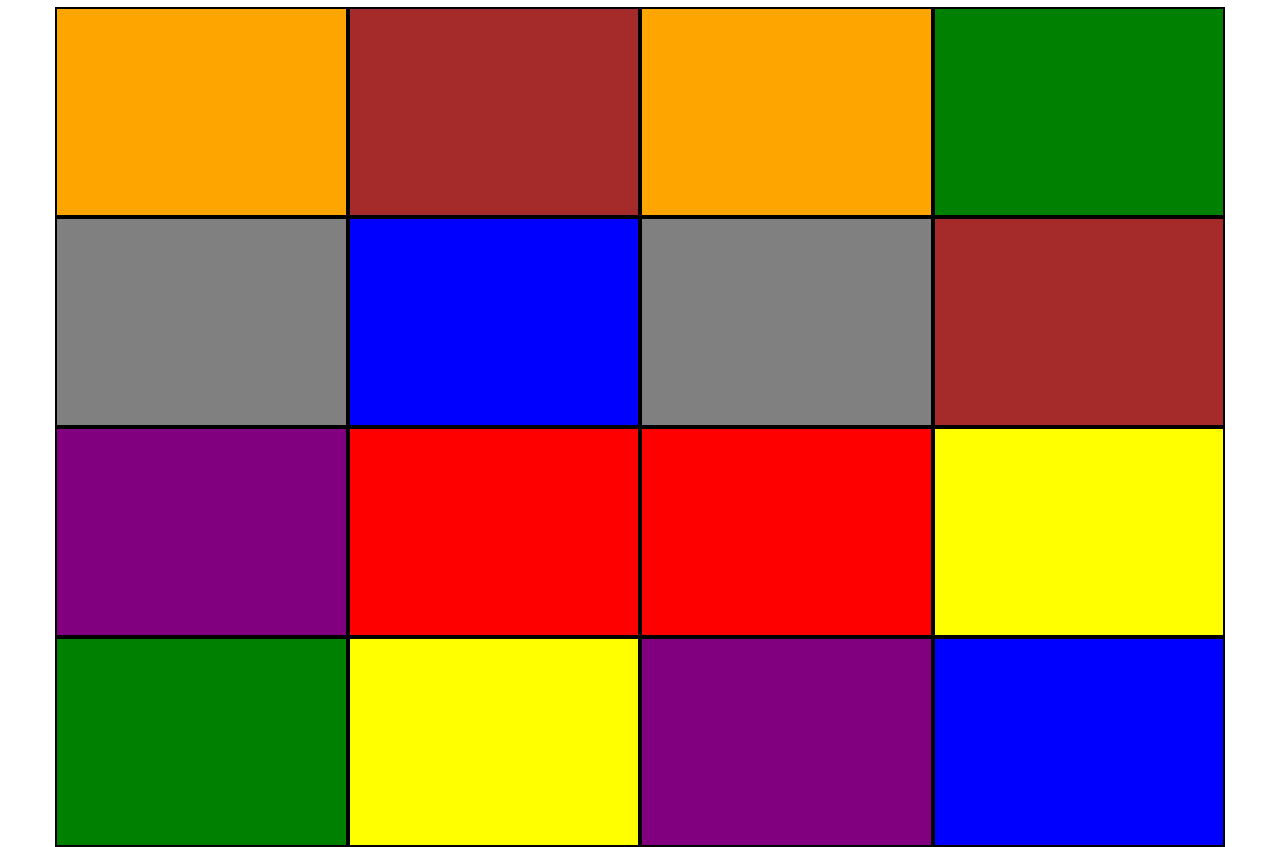
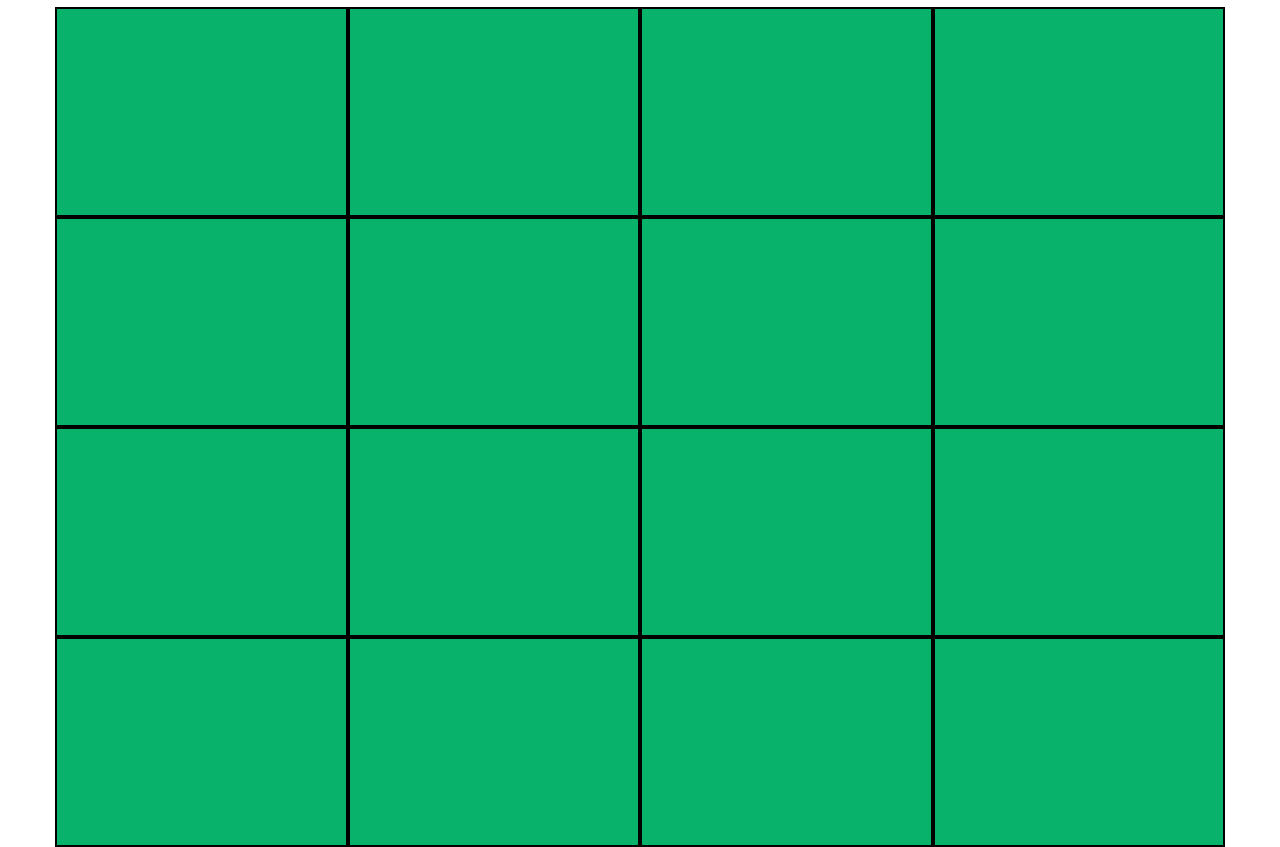
Before and after one commit to krlmazanik/memory-game, a plain HTML site: page index.html in a window 1280 px wide. Shown: the part 56-903 px from the top of the page. Drawn offline with nearby package versions, Linux system fonts and the light colour scheme.

Commit message:
cleared a bit

```diff
--- a/css/style.css
+++ b/css/style.css
@@ -2,50 +2,23 @@ h2 {
 	text-align: center !important;
 }
 
-.col-md-3 {
+.cell {
 	border: 2px solid black;
 	height: 210px;
-}
-
-.orange {
-	background-color: orange;
-}
-
-.yellow {
-	background-color: yellow;
-}
-
-.gray {
-	background-color: gray;
-}
-
-.brown {
-	background-color: brown;
-}
-
-.blue {
-	background-color: blue;
-}
-
-.green {
-	background-color: green;
-}
-
-.red {
-	background-color: red;
-}
-
-.purple {
-	background-color: purple;
+	transition: background 0.5s;
 }
 
 .closed {
-	background-color: #08b26b;
+	background-color: #08b26b !important;
 }
 
-.closed:hover {
+.opened {
+	transition: background 0.5s;
+}
+
+/*.closed:hover {
 	background-color: #02e285;
-}
+}*/
 
 .done {
 	background-color: #ffffff;
--- a/index.html
+++ b/index.html
@@ -9,31 +9,25 @@
 	<h2>Blocks left: <span id='left'>16</span></h2>
 	<div class="container" id="board">
 		<div class="row">
-			<div class="col-md-3 col-xs-3 closed orange"></div>
-			<div class="col-md-3 col-xs-3 closed yellow"></div>
-			<div class="col-md-3 col-xs-3 closed gray"></div>
-			<div class="col-md-3 col-xs-3 closed yellow"></div>
-		</div>
+			<div class="col-md-3 cell closed"></div>
+			<div class="col-md-3 cell closed"></div>
+			<div class="col-md-3 cell closed"></div>
+			<div class="col-md-3 cell closed"></div>
 
-		<div class="row">
-			<div class="col-md-3 col-xs-3 closed brown"></div>
-			<div class="col-md-3 col-xs-3 closed blue"></div>
-			<div class="col-md-3 col-xs-3 closed orange"></div>
-			<div class="col-md-3 col-xs-3 closed green"></div>
-		</div>
+			<div class="col-md-3 cell closed"></div>
+			<div class="col-md-3 cell closed"></div>
+			<div class="col-md-3 cell closed"></div>
+			<div class="col-md-3 cell closed"></div>
 
-		<div class="row">
-			<div class="col-md-3 col-xs-3 closed blue"></div>
-			<div class="col-md-3 col-xs-3 closed red"></div>
-			<div class="col-md-3 col-xs-3 closed purple"></div>
-			<div class="col-md-3 col-xs-3 closed red"></div>
-		</div>
+			<div class="col-md-3 cell closed"></div>
+			<div class="col-md-3 cell closed"></div>
+			<div class="col-md-3 cell closed"></div>
+			<div class="col-md-3 cell closed"></div>
 
-		<div class="row">
-			<div class="col-md-3 col-xs-3 closed brown"></div>
-			<div class="col-md-3 col-xs-3 closed purple"></div>
-			<div class="col-md-3 col-xs-3 closed gray"></div>
-			<div class="col-md-3 col-xs-3 closed green"></div>
+			<div class="col-md-3 cell closed"></div>
+			<div class="col-md-3 cell closed"></div>
+			<div class="col-md-3 cell closed"></div>
+			<div class="col-md-3 cell closed"></div>
 		</div>
 	</div>
 <script type="text/javascript" src='js/jquery-3.2.1.min.js'></script>
```
